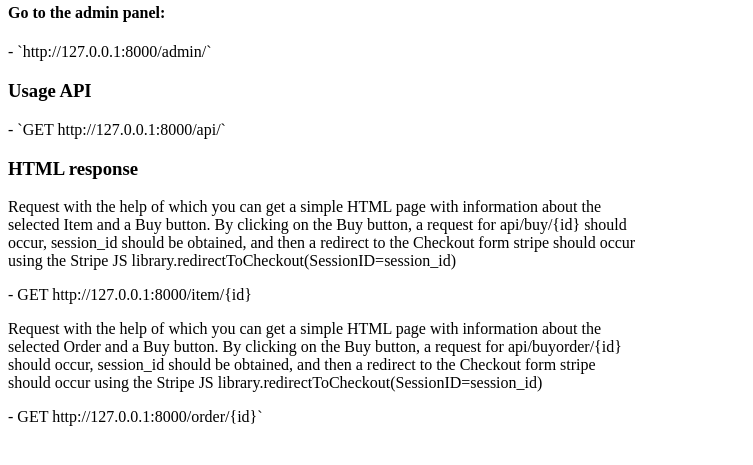
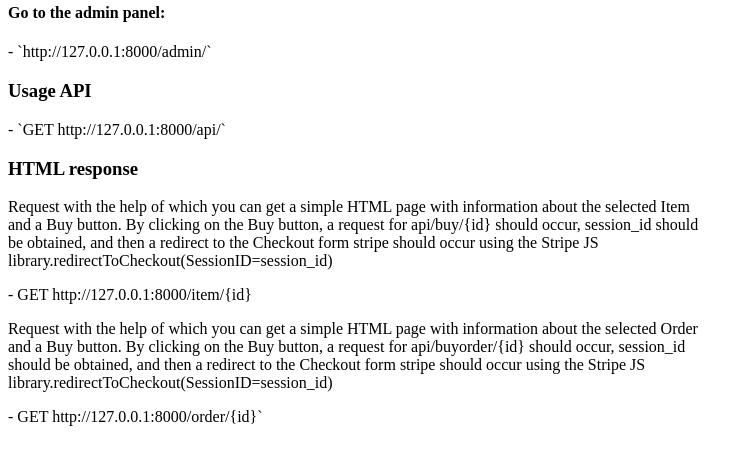
Before and after one commit to airyou-code/payment_Django-Stripe, a Django app: page / in a window 1280 px wide. Shown: the part 213-678 px from the top of the page, without its empty margins (0-753 px from the left). Run offline with Django 4.2, Linux system fonts and the light colour scheme.

Commit message:
update html

```diff
--- a/main/templates/main/index.html
+++ b/main/templates/main/index.html
@@ -13,11 +13,11 @@
 <p>- `GET http://127.0.0.1:8000/api/`</p>
 
 <h3> HTML response</h3>
-<p style="width: 50%;">Request with the help of which you can get a simple HTML page with information about the selected Item and a Buy button.
+<p style="max-width: 700px;">Request with the help of which you can get a simple HTML page with information about the selected Item and a Buy button.
 By clicking on the Buy button, a request for api/buy/{id} should occur, session_id should be obtained, and then a redirect to the Checkout form stripe should occur using the Stripe JS library.redirectToCheckout(SessionID=session_id)</p>
 <p>- GET http://127.0.0.1:8000/item/{id}</p>
 
-<p style="width: 50%;">Request with the help of which you can get a simple HTML page with information about the selected Order and a Buy button.
+<p style="max-width: 700px;">Request with the help of which you can get a simple HTML page with information about the selected Order and a Buy button.
 By clicking on the Buy button, a request for api/buyorder/{id} should occur, session_id should be obtained, and then a redirect to the Checkout form stripe should occur using the Stripe JS library.redirectToCheckout(SessionID=session_id)</p>
 
 <p>- GET http://127.0.0.1:8000/order/{id}`</p>
```
